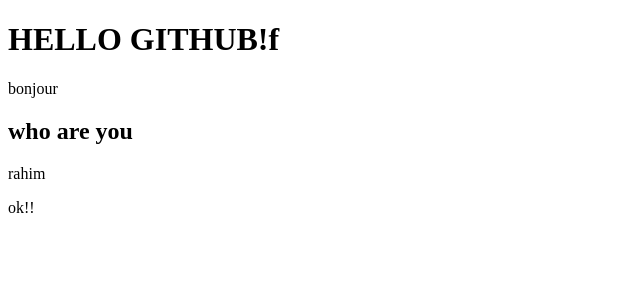
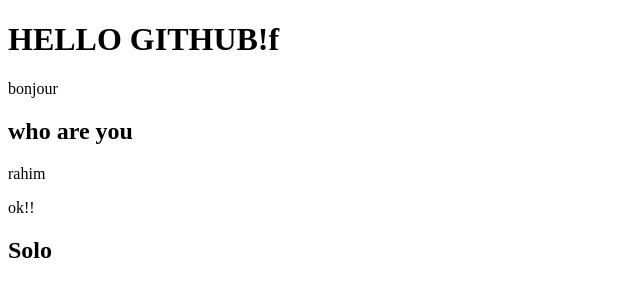
Before and after one commit to RahiMedouni/githubproject, a plain HTML site: page index.html in a window 1280 px wide. Shown: the whole page, without its empty margins (0-640 px from the left). Drawn offline with Linux system fonts and the light colour scheme.

Commit message:
third commit

```diff
--- a/index.html
+++ b/index.html
@@ -12,5 +12,6 @@
     <h2>who are you</h2>
     <p>rahim</p>
     <p>ok!!</p>
+    <div><h2>Solo</h2></div>
 </body>
 </html>
```
Also changed, not shown: gitcss.css (added).
